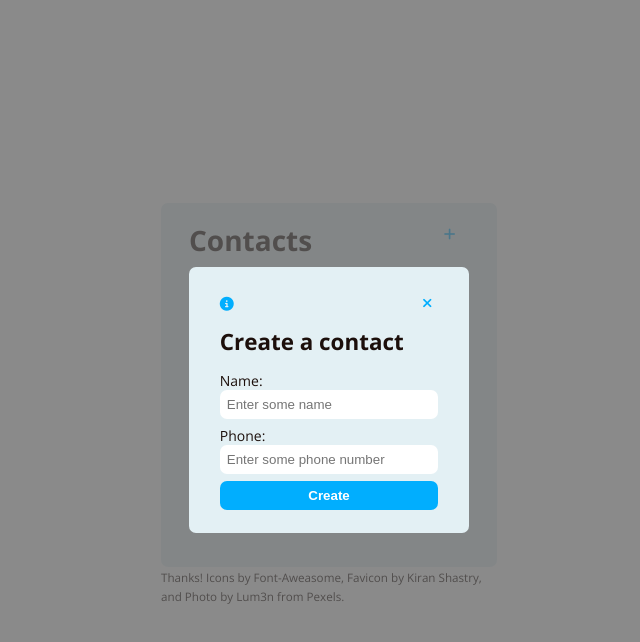
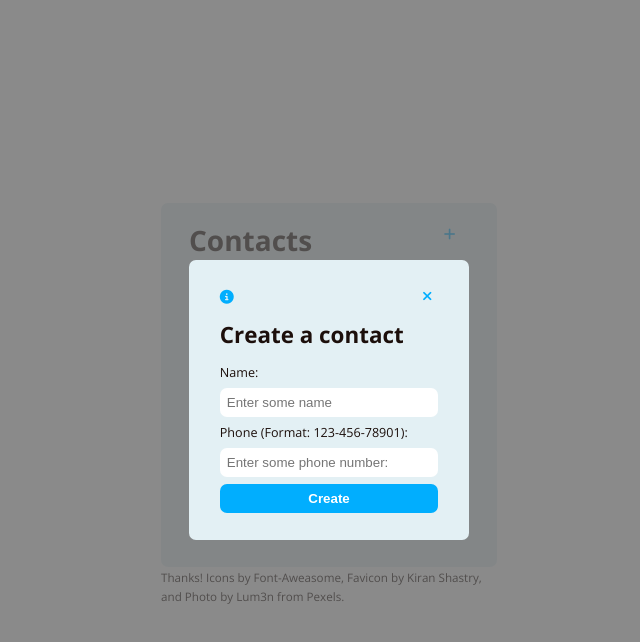
Before and after one commit to alxmcr/fe-contactlist-app-react-ts, a React (Create React App) app: page / in a window 1280 px wide. Both pictures are taken after a click on the button 760 px from the left and 240 px from the top of the page. Shown: the top 642 px of the page, without its empty margins (311-951 px from the left). Built offline with nearby package versions, Linux system fonts and the light colour scheme.

Commit message:
Improvements with styles and modal

```diff
--- a/src/components/ContactCreateForm/ContactCreateForm.styles.css
+++ b/src/components/ContactCreateForm/ContactCreateForm.styles.css
@@ -22,4 +22,6 @@
 
 .modal__label {
   display: block;
+  font-size: 0.9rem;
+  margin-bottom: 0.5rem;
 }
--- a/src/components/ContactCreateForm/index.tsx
+++ b/src/components/ContactCreateForm/index.tsx
@@ -37,14 +37,17 @@ export const ContactCreateForm = ({
                 />
             </div>
             <div className="modal__inputgroup">
-                <label htmlFor="phone" className="modal__label">Phone:</label>
-                <input type="text"
+                <label
+                    htmlFor="phone"
+                    className="modal__label">Phone (Format: 123-456-78901):</label>
+                <input type="tel"
                     className="modal__input"
                     id="phone"
                     name="phone"
-                    placeholder="Enter some phone number"
+                    placeholder="Enter some phone number:"
                     value={phone}
                     onChange={handlerPhone}
+                    pattern="[0-9]{3}-[0-9]{3}-[0-9]{5}"
                     required
                 />
             </div>
--- a/src/components/ModalContact/ModalContact.styles.css
+++ b/src/components/ModalContact/ModalContact.styles.css
@@ -1,7 +1,7 @@
 .modal {
   background-color: #e3f0f4;
   border-radius: 0.5rem;
-  height: 19rem;
+  height: 20rem;
   padding: 2rem 2.2rem;
   pointer-events: auto;
   width: 20rem;
```
